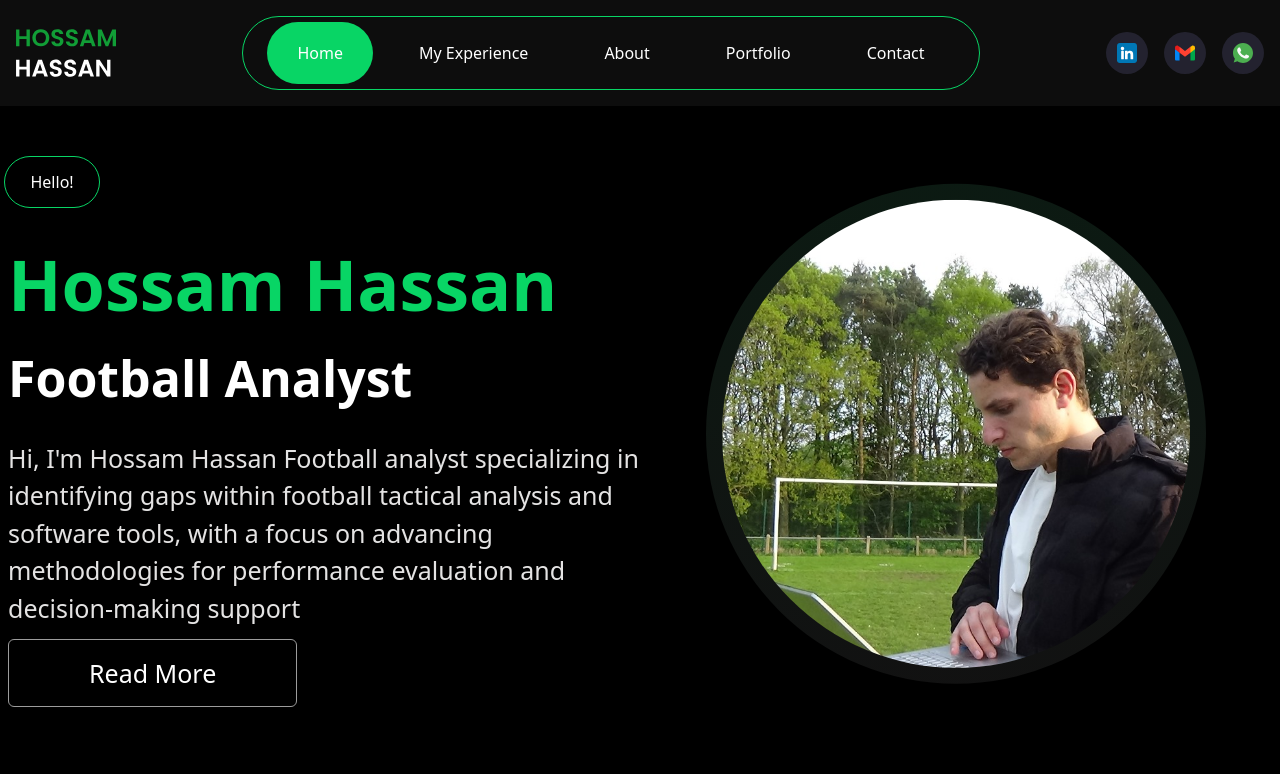
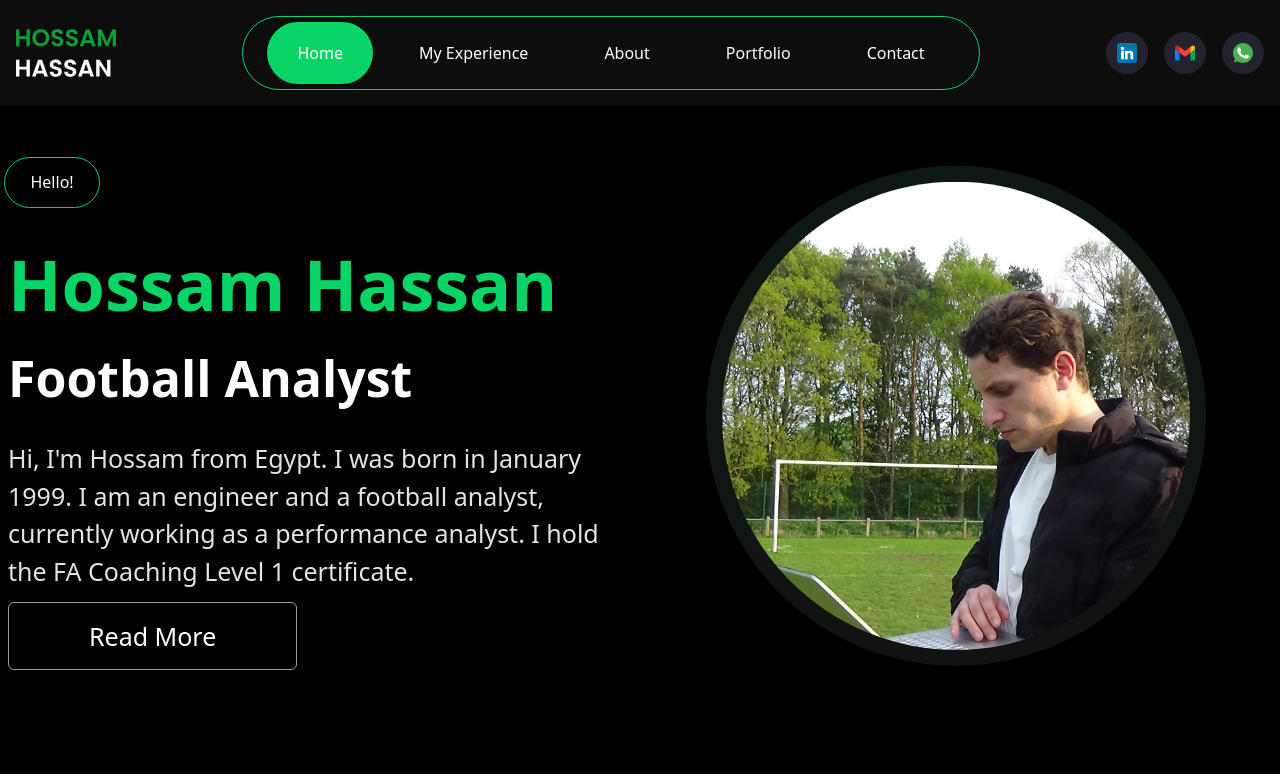
Before and after one commit to Ahmed-Sadek89/hossam-hassan-portfolio, a Next.js app: page / in a window 1280 px wide. Shown: the top 774 px of the page. Built offline with nearby package versions, Linux system fonts and the light colour scheme.

Commit message:
fix issues

```diff
--- a/app/page.tsx
+++ b/app/page.tsx
@@ -9,7 +9,7 @@ import Work from '@/components/Work/Work'
 export const metadata: Metadata = {
   title: 'Hossam Hassan',
   description:
-    "Hi, I'm Hossam Hassan  Football analyst specializing in identifying gaps within football tactical analysis and software tools, with a focus on advancing methodologies for performance evaluation and decision-making support",
+    "Hi, I'm Hossam from Egypt. I was born in January 1999. I am an engineer and a football analyst, currently working as a performance analyst. I hold the FA Coaching Level 1 certificate.",
   icons: {
     icon: '/logo.svg',
     shortcut: '/logo.svg',
--- a/components/Nav/NavContent.tsx
+++ b/components/Nav/NavContent.tsx
@@ -36,10 +36,9 @@ const NavContent = () => {
 
       <div className='flex flex-col items-start gap-y-7 text-left'>
         <p className='font-light text-[#E4E3E3] text-[18px] md:text-[22px] lg:text-[25px]'>
-          Hi, I'm Hossam Hassan Football analyst specializing in identifying
-          gaps within football tactical analysis and software tools, with a
-          focus on advancing methodologies for performance evaluation and
-          decision-making support
+          Hi, I'm Hossam from Egypt. I was born in January 1999. I am an
+          engineer and a football analyst, currently working as a performance
+          analyst. I hold the FA Coaching Level 1 certificate.
         </p>
 
         <motion.div whileHover={{ scale: 1.05 }}>
```
